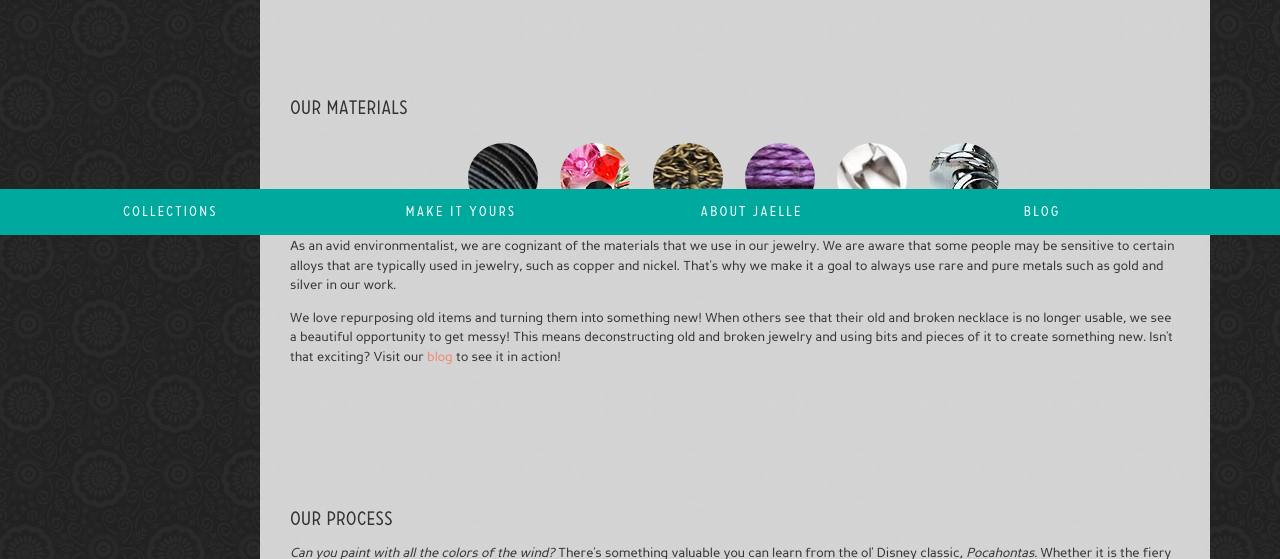
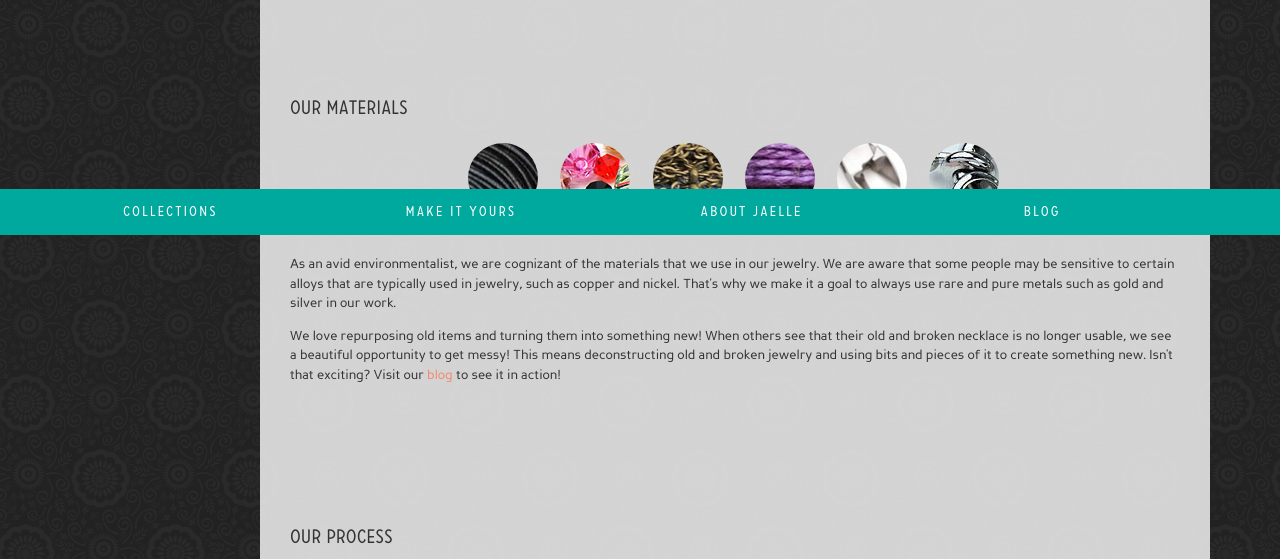
Before and after one commit to maryngo/Jaelle, a PHP site: page /about.html in a window 1280 px wide. Shown: the part 565-1124 px from the top of the page. Run offline with PHP 8.4, Linux system fonts and the light colour scheme; some libraries are stand-ins or nearby versions.

Commit message:
Changed padding of "Our Materials" text

```diff
--- a/Week 7/site/css/stylesheet_about.css
+++ b/Week 7/site/css/stylesheet_about.css
@@ -48,6 +48,10 @@ html, body {
 
 .mat-header, .process-header{
 	margin-top: 100px;
+}
+
+.mat-content{
+	padding-top: 2%;
 }
 
 .circular-container{
```
